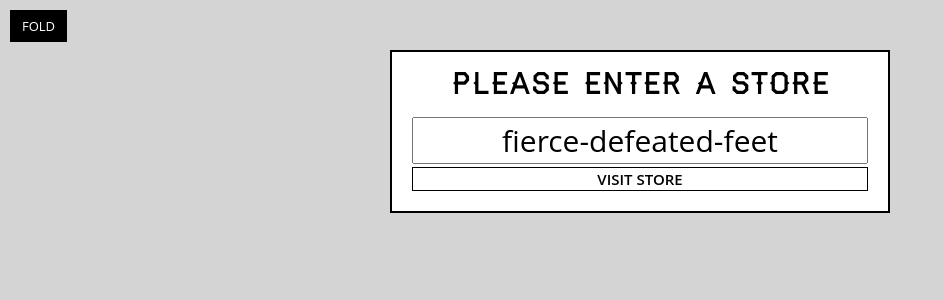
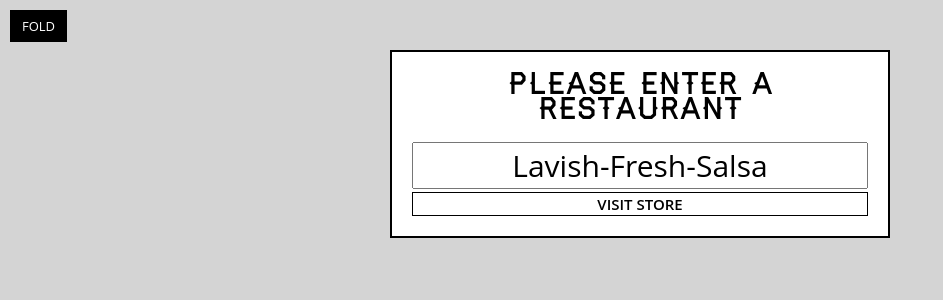
Before and after one commit to Blistighast/restaurant-menu, a React (Create React App) app: page / in a window 1280 px wide. Shown: the top 300 px of the page, without its empty margins (0-943 px from the left). Built offline with nearby package versions, Linux system fonts and the light colour scheme; what re-base would draw is missing.

Commit message:
changed store naming func

```diff
--- a/src/components/Inventory.js
+++ b/src/components/Inventory.js
@@ -54,7 +54,14 @@ const Inventory = ({
 
   // 1 check if logged in
   if (!uid) {
-    return <Login authenticate={authenticate} />;
+    return (
+      <div>
+        <Login authenticate={authenticate} />
+        <button onClick={loadSample} type="button">
+          Load Sample Fishes
+        </button>
+      </div>
+    );
   }
 
   // 2 check if they are not owner of current store
--- a/src/components/StorePicker.js
+++ b/src/components/StorePicker.js
@@ -1,7 +1,7 @@
 /* eslint-disable react/destructuring-assignment */
 import React from 'react';
 import { PropTypes } from 'prop-types';
-import { getFunName } from '../utils';
+import { getRestaurantName } from '../utils';
 
 class StorePicker extends React.Component {
   myInput = React.createRef();
@@ -15,13 +15,13 @@ class StorePicker extends React.Component {
   render() {
     return (
       <form className="store-selector" onSubmit={(e) => this.goToStore(e)}>
-        <h2>Please Enter A Store</h2>
+        <h2>Please Enter A Restaurant</h2>
         <input
           type="text"
           ref={this.myInput}
           required
           placeholder="Store Name"
-          defaultValue={getFunName()}
+          defaultValue={getRestaurantName()}
         />
         <button type="submit">Visit Store</button>
       </form>
--- a/src/utils.js
+++ b/src/utils.js
@@ -20,77 +20,51 @@ export function slugify(text) {
     .replace(/-+$/, '');
 }
 
-export function getFunName() {
+export function getRestaurantName() {
   const adjectives = [
-    'adorable',
-    'beautiful',
-    'clean',
-    'drab',
-    'elegant',
-    'fancy',
-    'glamorous',
-    'handsome',
-    'long',
-    'magnificent',
-    'old-fashioned',
-    'plain',
-    'quaint',
-    'sparkling',
-    'ugliest',
-    'unsightly',
-    'angry',
-    'bewildered',
-    'clumsy',
-    'defeated',
-    'embarrassed',
-    'fierce',
-    'grumpy',
-    'helpless',
-    'itchy',
-    'jealous',
-    'lazy',
-    'mysterious',
-    'nervous',
-    'obnoxious',
-    'panicky',
-    'repulsive',
-    'scary',
-    'thoughtless',
-    'uptight',
-    'worried',
+    'Delicious',
+    'Hungry',
+    'Appetizing',
+    'Aromatic',
+    'Crisp',
+    'Cool',
+    'Boiled',
+    'Classic',
+    'Cheesy',
+    'Chunked',
+    'Hot',
+    'Fresh',
+    'Grilled',
+    'Fried',
+    'Juicy',
+    'Large',
+    'Luscious',
+    'Lavish',
+    'Steamy',
+    'Fruity',
+    'Flaky',
+    'Flavored',
+    'Flavorful',
+    'Fluffy',
+    'Delectable',
+    'Doughy',
+    'Candied',
+    'Plain',
   ];
 
   const nouns = [
-    'women',
-    'men',
-    'children',
-    'teeth',
-    'feet',
-    'people',
-    'leaves',
-    'mice',
-    'geese',
-    'halves',
-    'knives',
-    'wives',
-    'lives',
-    'elves',
-    'loaves',
-    'potatoes',
-    'tomatoes',
-    'cacti',
-    'foci',
-    'fungi',
-    'nuclei',
-    'syllabuses',
-    'analyses',
-    'diagnoses',
-    'oases',
-    'theses',
-    'crises',
-    'phenomena',
-    'criteria',
-    'data',
+    'Burgers',
+    'Fish',
+    'Shrimp',
+    'Pizza',
+    'Soup',
+    'Salsa',
+    'Burritos',
+    'Tacos',
+    'Sandwiches',
+    'Waffles',
+    'Pancakes',
+    'Pastries',
   ];
 
   return `${rando(adjectives)}-${rando(adjectives)}-${rando(nouns)}`;
```
Also changed, not shown: src/helpers.js (deleted, +0 -97 lines).
